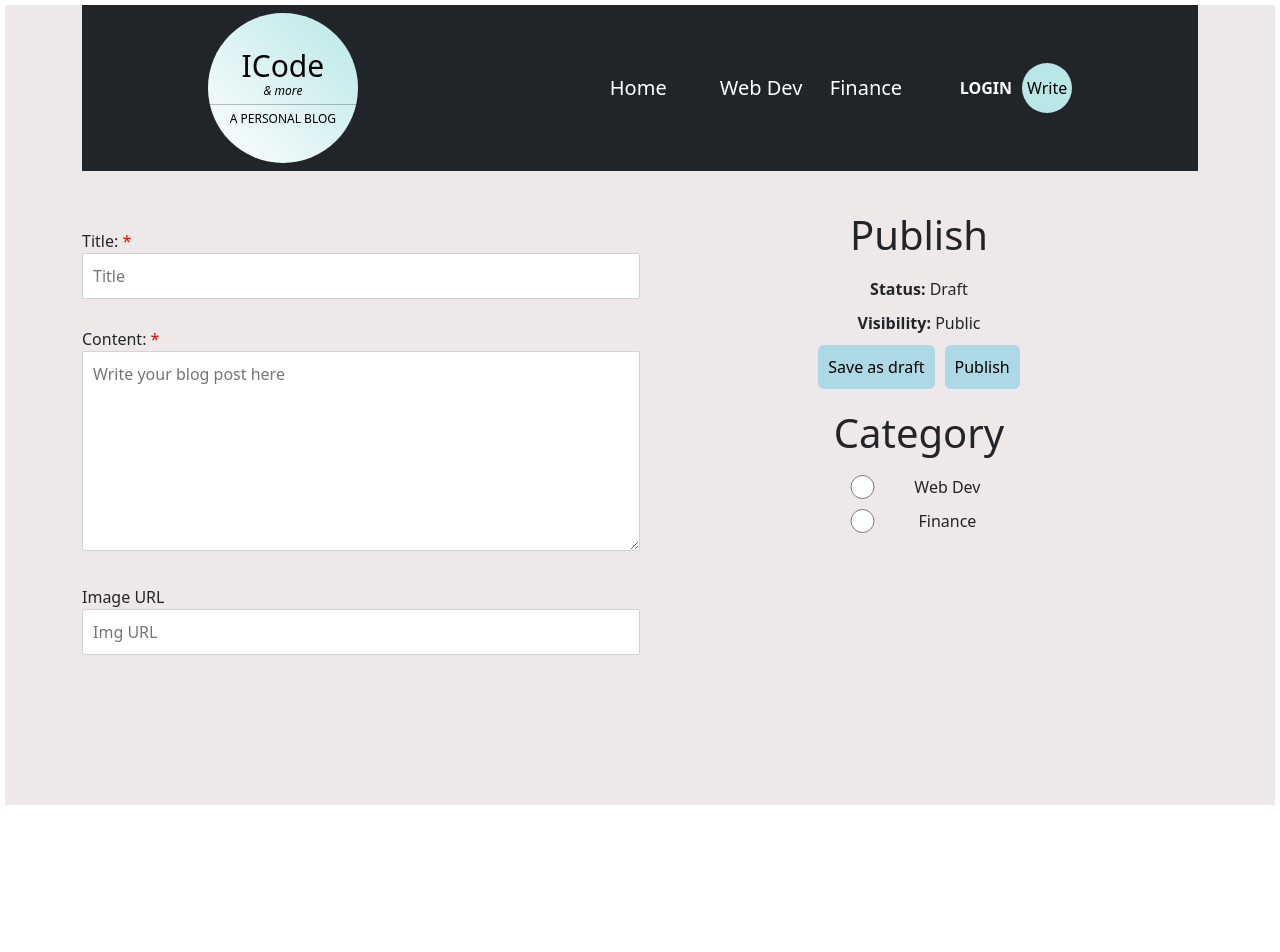
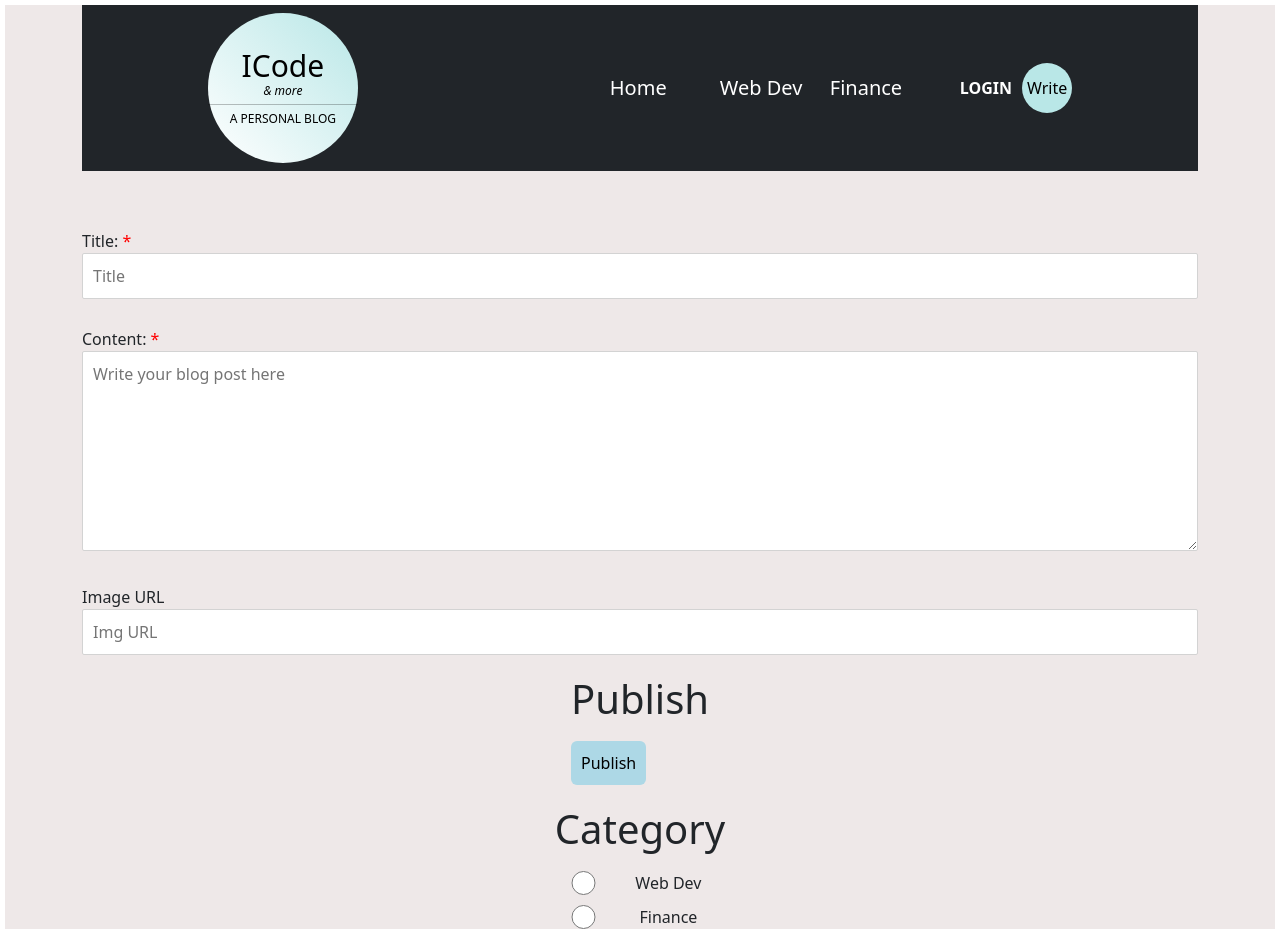
Before and after one commit to yazmintorres/blog, a React (Vite) app in the folder client/: page /write in a window 1280 px wide. Shown: the top 952 px of the page. Before the commit the page ends 810 px from the top, so only its background shows below. Built offline with nearby package versions, Linux system fonts and the light colour scheme.

Commit message:
User is able to add and update post

```diff
--- a/client/src/pages/Home.jsx
+++ b/client/src/pages/Home.jsx
@@ -64,7 +64,6 @@ const Home = () => {
                 <h1>{post.title}</h1>
               </Link>
               <p>{post.body}</p>
-              <button>Read More</button>
             </div>
           </div>
         ))}
--- a/client/src/pages/SinglePost.jsx
+++ b/client/src/pages/SinglePost.jsx
@@ -64,7 +64,7 @@ const SinglePost = () => {
           </div>
           {currentUser?.username === post.username && (
             <div className="edit">
-              <Link to={`/write?edit=${post.post_id}`}>
+              <Link to={`/write?edit=${post.post_id}`} state={post}>
                 <FcEditImage />
               </Link>
               <Link onClick={handleDelete}>
--- a/client/src/pages/WriteForm.jsx
+++ b/client/src/pages/WriteForm.jsx
@@ -1,16 +1,20 @@
-import React, { useState } from "react";
+import React, { useEffect, useState } from "react";
 import { Button, Form } from "react-bootstrap";
+import { useLocation, useNavigate } from "react-router-dom";
 
 const WriteForm = () => {
-  const [inputs, setInputs] = useState({
+  const navigate = useNavigate();
+  const state = useLocation().state;
+  // console.log("state", state);
+  const [inputs, setInputs] = useState(
+    state || {
       title: "",
       body: "",
       img: "",
       cat: "",
-  });
-
-  console.log(inputs);
-
+    }
+  );
+  // console.log(inputs);
   const handleChange = (e) => {
     // console.log("is checked", e.target.checked);
     // console.log(e.target.name);
@@ -21,6 +25,30 @@ const WriteForm = () => {
   const handleSubmit = async (e) => {
     e.preventDefault();
     try {
+      if (state) {
+        const response = await fetch(
+          `http://localhost:8080/api/posts/${state.post_id}`,
+          {
+            method: "PUT",
+            headers: { "Content-Type": "application/json" },
+            credentials: "include",
+            body: JSON.stringify(inputs),
+          }
+        );
+        const updated = await response.json();
+        // console.log(updated);
+        navigate("/");
+      } else {
+        const response = await fetch(`http://localhost:8080/api/posts`, {
+          method: "POST",
+          headers: { "Content-Type": "application/json" },
+          credentials: "include",
+          body: JSON.stringify(inputs),
+        });
+        const updated = await response.json();
+        // console.log(updated);
+        navigate("/");
+      }
     } catch (error) {
       console.log(error.message);
     }
@@ -46,7 +74,6 @@ const WriteForm = () => {
           <Form.Label htmlFor="body">
             Content: <span className="required">*</span>
           </Form.Label>
-
           <textarea
             id="body"
             placeholder="Write your blog post here"
@@ -59,26 +86,21 @@ const WriteForm = () => {
         <Form.Group>
           <Form.Label htmlFor="img-url">Image URL</Form.Label>
           <input
-            type="text"
+            type="url"
             placeholder="Img URL"
             name="img"
             value={inputs.img}
             onChange={handleChange}
           />
         </Form.Group>
-      </Form>
+
+        <Form.Group>
           <div className="menu">
             <div className="item">
               <h1>Publish</h1>
-          <span>
-            <b>Status: </b> Draft
-          </span>
-          <span>
-            <b>Visibility: </b> Public
-          </span>
               <div className="buttons">
-            <button className="btn-draft">Save as draft</button>
-            <button onClick={handleSubmit} className="btn-update">
+                {/* <button className="btn-draft">Save as draft</button> */}
+                <button type="submit" className="btn-update">
                   Publish
                 </button>
               </div>
@@ -87,6 +109,7 @@ const WriteForm = () => {
               <h1>Category</h1>
               <div className="cat">
                 <input
+                  checked={inputs.cat === "webdev"}
                   type="radio"
                   name="cat"
                   value="webdev"
@@ -97,6 +120,7 @@ const WriteForm = () => {
               </div>
               <div className="cat">
                 <input
+                  checked={inputs.cat === "finance"}
                   type="radio"
                   name="cat"
                   value="finance"
@@ -107,6 +131,8 @@ const WriteForm = () => {
               </div>
             </div>
           </div>
+        </Form.Group>
+      </Form>
     </div>
   );
 };
```
Also changed, not shown: 2 other files (tests, documents, lock files or other folders). Lines whose indentation alone changed are shown as unchanged.
